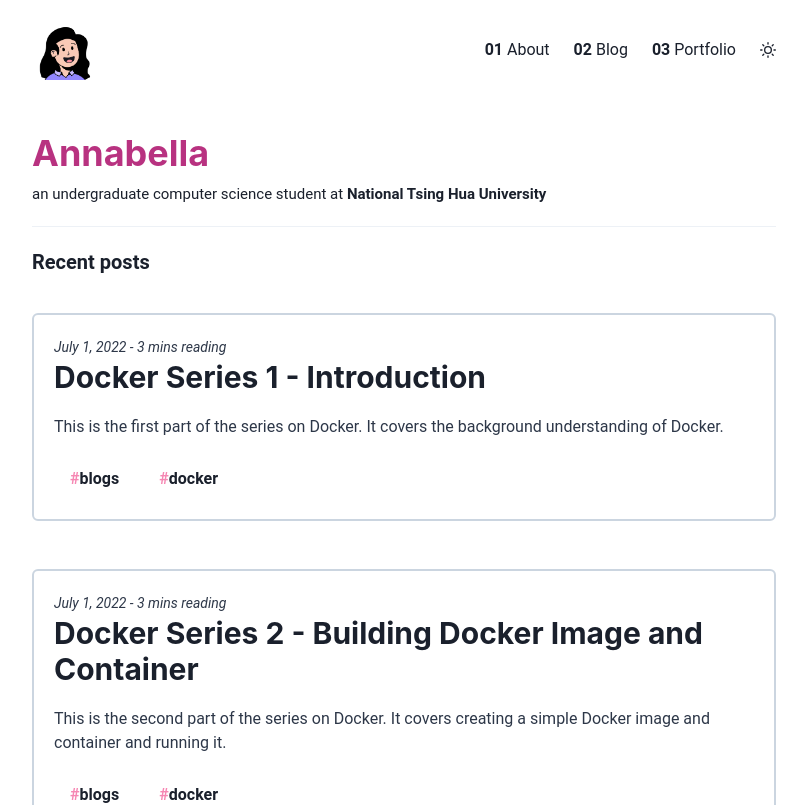
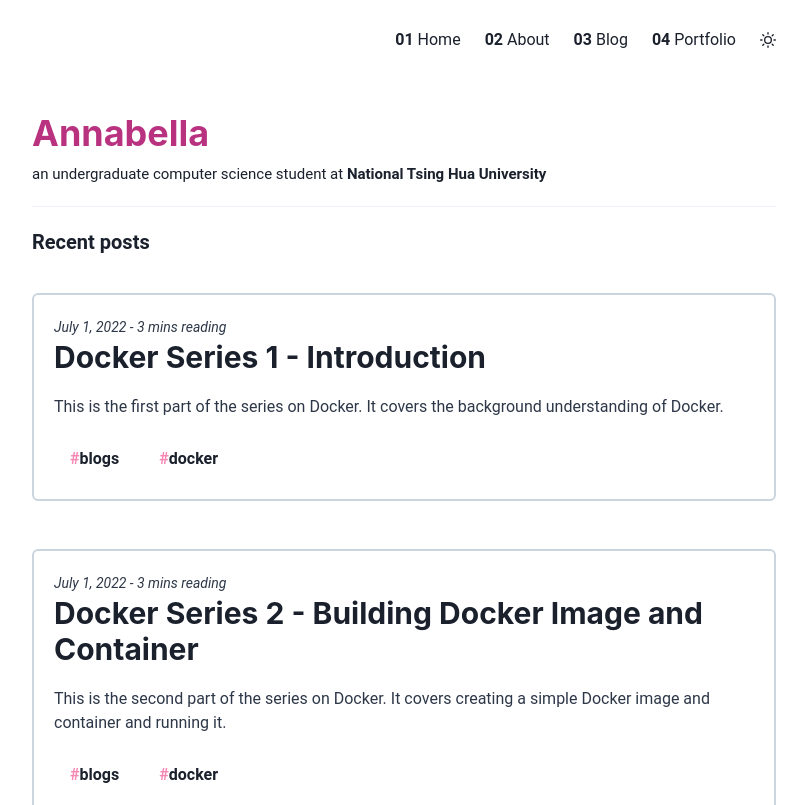
Before and after one commit to bellapd/bellapd-v1, a Next.js app: page / in a window 1280 px wide. Shown: the top 805 px of the page, without its empty margins (236-1043 px from the left). Built offline with nearby package versions, Linux system fonts and the light colour scheme; a small style sheet from the web is missing.

Commit message:
style: add Home directory and add transition

```diff
--- a/components/Dropdown.tsx
+++ b/components/Dropdown.tsx
@@ -23,16 +23,21 @@ const MenuContainer = () => {
 const dropdownLinks = [
   {
     id: "01",
+    name: "Home",
+    path: "/",
+  },
+  {
+    id: "02",
     name: "About",
     path: "/about",
   },
   {
-    id: "02",
+    id: "03",
     name: "Blog",
     path: "/blog",
   },
   {
-    id: "03",
+    id: "04",
     name: "Portfolio",
     path: "/portfolio",
   },
--- a/components/Navbar.tsx
+++ b/components/Navbar.tsx
@@ -16,29 +16,22 @@ export default function Navigation(): JSX.Element {
       as="nav"
     >
       <Flex maxW="container.md" align="center" mx="auto">
-        <NextLink href="/">
-          <Link ml={4}>
-            <Image
-              width="60px"
-              height="60px"
-              alt="avatar"
-              src="/images/avatar.png"
-            />
-          </Link>
-        </NextLink>
         <Flex marginLeft="auto">
           {isMobile ? (
             <Dropdown />
           ) : (
             <Flex display={{ base: "none", md: "flex" }}>
+              <Navlink href="/">
+                <strong>01 </strong> Home
+              </Navlink>
               <Navlink href="/about">
-                <strong>01</strong> About
+                <strong>02 </strong> About
               </Navlink>
               <Navlink href="/blog">
-                <strong>02 </strong> Blog
+                <strong>03 </strong> Blog
               </Navlink>
               <Navlink href="/portfolio">
-                <strong>03 </strong> Portfolio
+                <strong>04 </strong> Portfolio
               </Navlink>
             </Flex>
           )}
--- a/components/Navlink.tsx
+++ b/components/Navlink.tsx
@@ -16,6 +16,8 @@ const Navlink = ({
         rounded="full"
         _hover={{
           textDecoration: "underline",
+          textDecorationColor: "pink.400",
+          transition: "all 0.3s ease-in-out",
         }}
       >
         {children}
```
